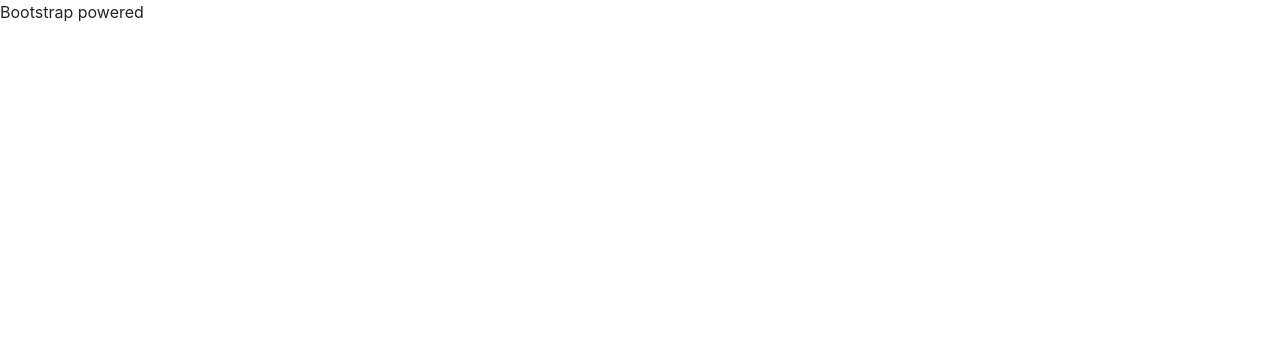
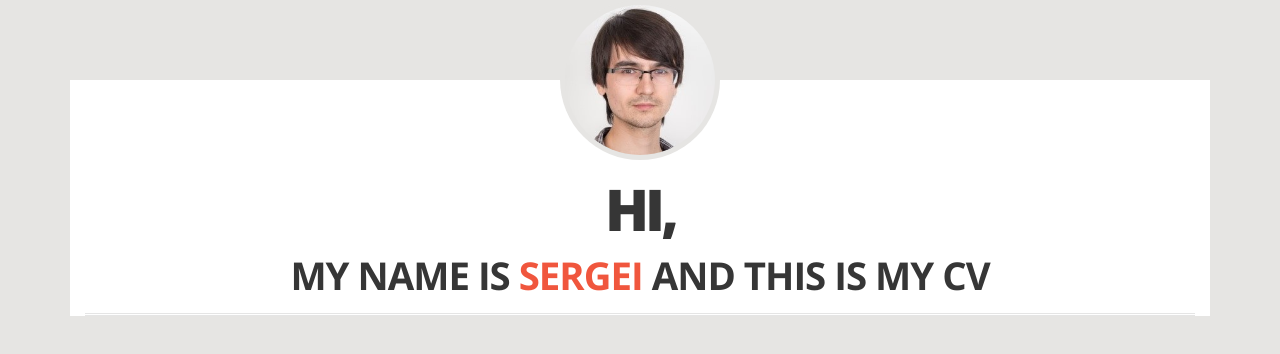
Before and after one commit to wazelin/cv, a website: page src/index.html in a window 1280 px wide. Drawn offline with nearby package versions, Linux system fonts and the light colour scheme; files that its build step writes are made by us from their sources; files whose address does not match are found by name.

Commit message:
- Implemented page header. - Added image minifier. - Fixed sass watcher failing on source file syntax error causing the whole task to stop.

```diff
--- a/package.json
+++ b/package.json
@@ -5,14 +5,18 @@
     "fs": "^0.0.1-security",
     "gulp": "^3.9.1",
     "gulp-autoprefixer": "^4.0.0",
+    "gulp-cache": "^1.0.1",
     "gulp-cssnano": "^2.1.2",
     "gulp-favicons": "^2.2.7",
     "gulp-if": "^2.0.2",
+    "gulp-imagemin": "^4.0.0",
+    "gulp-plumber": "^1.1.0",
     "gulp-real-favicon": "^0.2.2",
     "gulp-sass": "^3.1.0",
     "gulp-sourcemaps": "^2.6.2",
     "gulp-uglify": "^3.0.0",
     "gulp-useref": "^3.1.3",
+    "gulp-watch-sass": "^1.3.2",
     "jquery": "^3.2.1",
     "run-sequence": "^2.2.0",
     "tether": "^1.4.3"
--- a/src/index.html
+++ b/src/index.html
@@ -11,7 +11,22 @@
 </head>
 
 <body>
-Bootstrap powered
+
+<div class="container">
+    <div class="row">
+        <div class="col-12">
+            <div id="header" class="text-center">
+                <div id="avatar">
+                    <img src="images/avatar.jpg" alt="Sergei Mikhailov">
+                </div>
+                <div id="header-text">
+                    <h1> Hi, <br> my name is <span>Sergei</span> and this is my CV</h1>
+                </div>
+            </div>
+        </div>
+    </div>
+</div>
+
 <!--build:js js/main.min.js -->
 <script src="vendor/jquery.slim.js"></script>
 <script src="vendor/tether.js"></script>
--- /dev/null
+++ b/src/scss/_fonts.scss
@@ -0,0 +1,2 @@
+//noinspection CssUnknownTarget
+@import url(http://fonts.googleapis.com/css?family=Open+Sans:400,600,700,800);
--- /dev/null
+++ b/src/scss/_global.scss
@@ -0,0 +1,15 @@
+@import "variables";
+
+body {
+  font-family: $mainFontFamily;
+  font-weight: $baseFontWeight;
+  font-size: $baseFontSize;
+  color: $mainFontColor;
+  background: $background;
+}
+
+.container {
+  margin-top: $marginTop;
+  margin-bottom: $marginBottom;
+  background: $pageBackground;
+}
--- /dev/null
+++ b/src/scss/_header.scss
@@ -0,0 +1,57 @@
+@import "variables";
+
+$headerFontSize: $baseFontSize + 1.4em;
+$headerFontWeight: $baseFontWeight + 300;
+$firstLineHeaderFontSize: $baseFontSize + 0.5em;
+$firstLineHeaderFontWeight: $baseFontWeight + 400;
+
+#header {
+  margin-top: -$marginTop;
+}
+
+#avatar {
+  width: 160px;
+  height: 160px;
+  border-radius: 50%;
+  overflow: hidden;
+  padding: 5px;
+  background: $background;
+  display: inline-block;
+
+  img {
+    width: 150px;
+    height: 150px;
+    border-radius: 50%;
+  }
+}
+
+#header-text {
+  h1 {
+    margin: 0;
+    padding: 0;
+    font-size: $headerFontSize;
+    font-weight: $headerFontWeight;
+    text-transform: uppercase;
+    letter-spacing: -1px;
+
+    &::first-line {
+      font-size: $firstLineHeaderFontSize;
+      font-weight: $firstLineHeaderFontWeight;
+      letter-spacing: -4px;
+      line-height: $firstLineHeaderFontSize;
+    }
+
+    span {
+      color: $highlightColor;
+    }
+  }
+
+  &:after{
+    width: 100%;
+    height: 3px;
+    background: url(../images/line.png);
+    margin-top: 15px;
+    content: '';
+    display: block;
+  }
+}
--- /dev/null
+++ b/src/scss/_settings.scss
@@ -0,0 +1 @@
+@charset "utf-8";
--- /dev/null
+++ b/src/scss/_variables.scss
@@ -0,0 +1,10 @@
+$background: #e6e5e3;
+$pageBackground: #fff;
+$mainFontColor: #363636;
+$mainFontFamily: 'Open Sans', Arial, Tahoma;
+$highlightColor: #f0563d;
+$baseFontWeight: 400;
+$baseFontSize: 1em;
+
+$marginTop: 80px;
+$marginBottom: 15px;
--- a/src/scss/style.scss
+++ b/src/scss/style.scss
@@ -0,0 +1,3 @@
+@import "fonts";
+@import "global";
+@import "header";
```
Also changed, not shown: gulpfile.js (+22 -5 lines), src/images/avatar.jpg (added), src/images/line.png (added), 1 other file.
